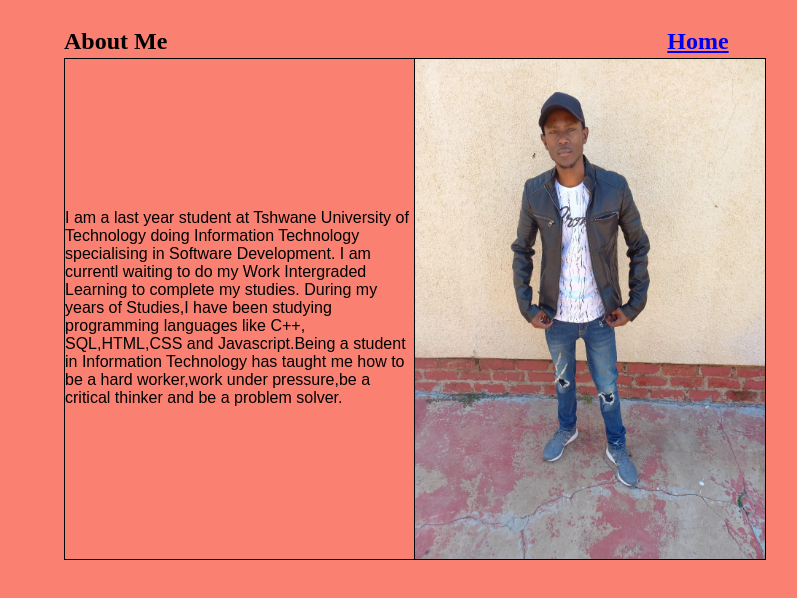
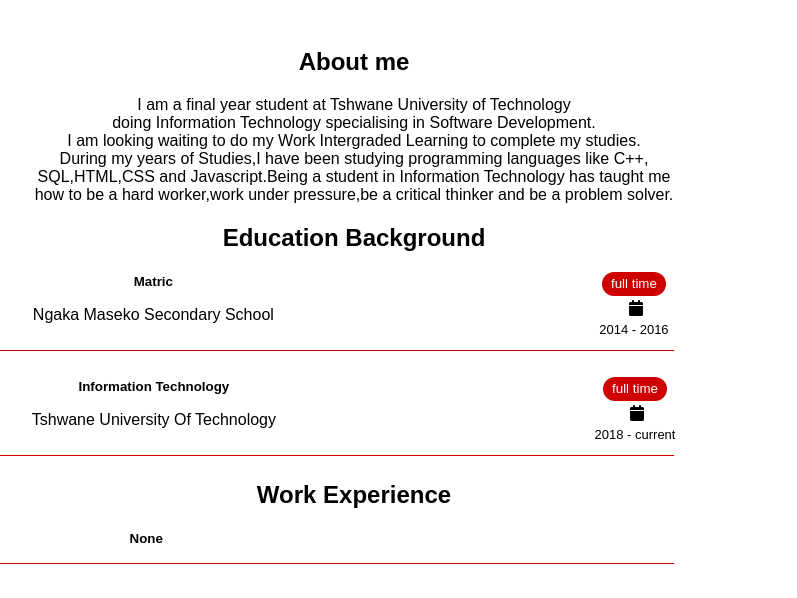
Before and after one commit to Zwelisha19/codetribe-webdev, a plain HTML site: page Bootcamp Lesson 1/About.html in a window 1280 px wide. Shown: the whole page, without its empty margins (286-1083 px from the left). Drawn offline with Linux system fonts and the light colour scheme.

Commit message:
Update About.html

```diff
--- a/Bootcamp Lesson 1/About.html
+++ b/Bootcamp Lesson 1/About.html
@@ -3,27 +3,86 @@
 <head>
     <meta charset="UTF-8">
     <meta name="viewport" content="width=device-width, initial-scale=1.0">
-    <title>About Us Page</title>
+    <title>Document</title>
+    <link rel="stylesheet" href="https://cdnjs.cloudflare.com/ajax/libs/font-awesome/6.5.2/css/all.min.css"
+    />
+
 </head>
-<body style="margin-left:350px;background-color: salmon;">
-    <div style="height: 50px;width:700px;display:flex">
-        <h2>About Me</h2><a href="index.html"><h2 style="margin-left: 500px;">Home</h2></a>
-    </div>
+<body style=" margin: 0;padding: 0;font-family: Arial, Helvetica, sans-serif;">
+    <div style="text-align: center;margin-top: 3rem;">
+        <h2>About me</h2>
+        <p>I am a final year student at Tshwane University of Technology <br>
+            doing Information Technology specialising in  Software Development. <br>
+            I am looking waiting to do my Work Intergraded Learning to complete my studies. <br>
+            During my years of Studies,I have been studying programming languages like C++, <br>
+            SQL,HTML,CSS and Javascript.Being a student in Information Technology has taught me <br>
+            how to be a hard worker,work under pressure,be a critical thinker and be a problem solver.
+        </p>
 
-    <div style="height: 500px;width:700px;display: flex;border: 1px solid black;">
-        <div style="width: 50%;height:100%;">
-            <p style="font-family: Arial, Helvetica, sans-serif;margin-top: 150px;">I am a last year student at Tshwane University of Technology
-                doing Information Technology specialising in Software Development.
-                I am currentl waiting to do my Work Intergraded Learning to complete my studies.
-                During my years of Studies,I have been studying programming languages like C++,
-                SQL,HTML,CSS and Javascript.Being a student in Information Technology has taught me
-                how to be a hard worker,work under pressure,be a critical thinker and be a problem solver.
-            </p>
+    <h2>Education Background</h2>
+        <div style="display: flex;justify-content: space-evenly;">
+            <div>
+                <small><strong>Matric</strong></small>
+            <div >
+                <p>Ngaka Maseko Secondary School</p>
+            </div>
+            </div>
+            <div >
+                <button style="width:4rem;background-color: #cf0001;color: white;border-radius: 1.5rem;height: 1.5rem;border: none;"  >full time</button>
+                <i style="margin-left: 5% ;margin-top: 5%;" class="fa-solid fa-calendar"></i>
+                <p style="font-size: small;margin-top:5%">2014 - 2016</p>
+
+
+            </div>
+
 
         </div>
-        <div style="width: 50%;height:100%;border-left: 1px solid black;">
-            <img  src="assets/Images/zweli.jpg" alt="My Picture" width="350px" height="500px">
+        <div style="border-bottom: 1px solid #cf0001;display: block;width: 60%;margin-left: 15%;margin-bottom: 2%;">
+
         </div>
+        <div style="display: flex;justify-content: space-evenly;">
+            <div>
+                <small><strong>Information Technology</strong></small>
+            <div >
+                <p>Tshwane University Of Technology</p>
+            </div>
+            </div>
+            <div >
+                <button style="width:4rem;background-color: #cf0001;color: white;border-radius: 1.5rem;height: 1.5rem;border:none;">full time</button>
+                <i style="margin-left: 5% ;margin-top: 5%;" class="fa-solid fa-calendar"></i>
+                <p style="font-size: small;margin-top:5%">2018 - current</p>
+
+
+            </div>
+
+
+        </div>
+        <div style="border-bottom: 1px solid #cf0001;display: block;width: 60%;margin-left:15%;margin-bottom: 2%;">
+
+        </div>
+
+
+    <h2>Work Experience</h2>
+    <div style="display: flex;justify-content: space-evenly;">
+        <div>
+            <small><strong>None</strong></small>
+        <div >
+            <p></p>
+        </div>
+        </div>
+        <div >
+
+
+            <p style="font-size: small;margin-top:5%"></p>
+
+
+        </div>
+
+
+    </div>
+    <div style="border-bottom: 1px solid #cf0001;display: block;width: 60%;margin-left:15%;margin-bottom: 2%;">
+
+    </div>
 
     </div>
 </body>
```
